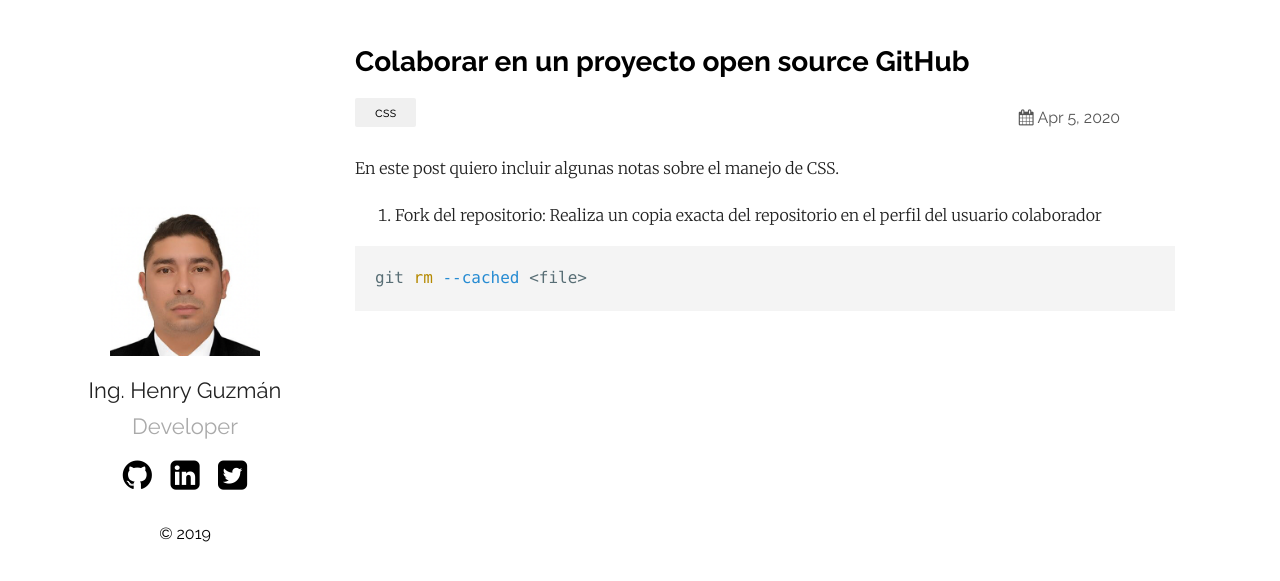
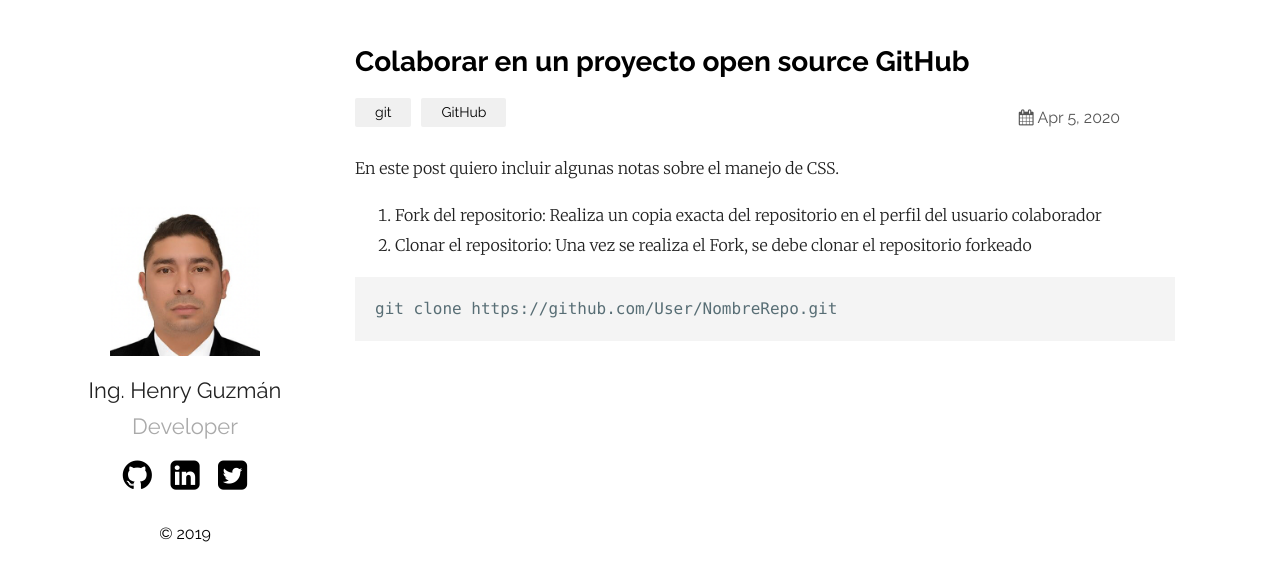
Before and after one commit to hguzman/hguzman.github.io, a Jekyll site: the page built from _posts/2020-03-5-colaborar en un proyecto opensource en GitHub.markdown, in a window 1280 px wide. Shown: the top 581 px of the page. Built offline with Jekyll 4.4.1, drawn with Linux system fonts in a browser that asks for light colours; comment, search, counter and statistics services are not loaded.

Commit message:
Articulo modificado

````diff
--- a/_posts/2020-03-5-colaborar en un proyecto opensource en GitHub.markdown
+++ b/_posts/2020-03-5-colaborar en un proyecto opensource en GitHub.markdown
@@ -2,15 +2,14 @@
 layout: post
 title:  "Colaborar en un proyecto open source GitHub"
 date:   2020-04-05 13:00:00 +0530
-categories: css
+categories: git GitHub
 ---
 
 En este post quiero incluir algunas notas sobre el manejo de CSS.
 
 1. Fork del repositorio: Realiza un copia exacta del repositorio en el perfil del usuario colaborador
-
-
+2. Clonar el repositorio: Una vez se realiza el Fork, se debe clonar el repositorio forkeado
 
 ```shell
-git rm --cached <file>
+git clone https://github.com/User/NombreRepo.git
 ```
````
